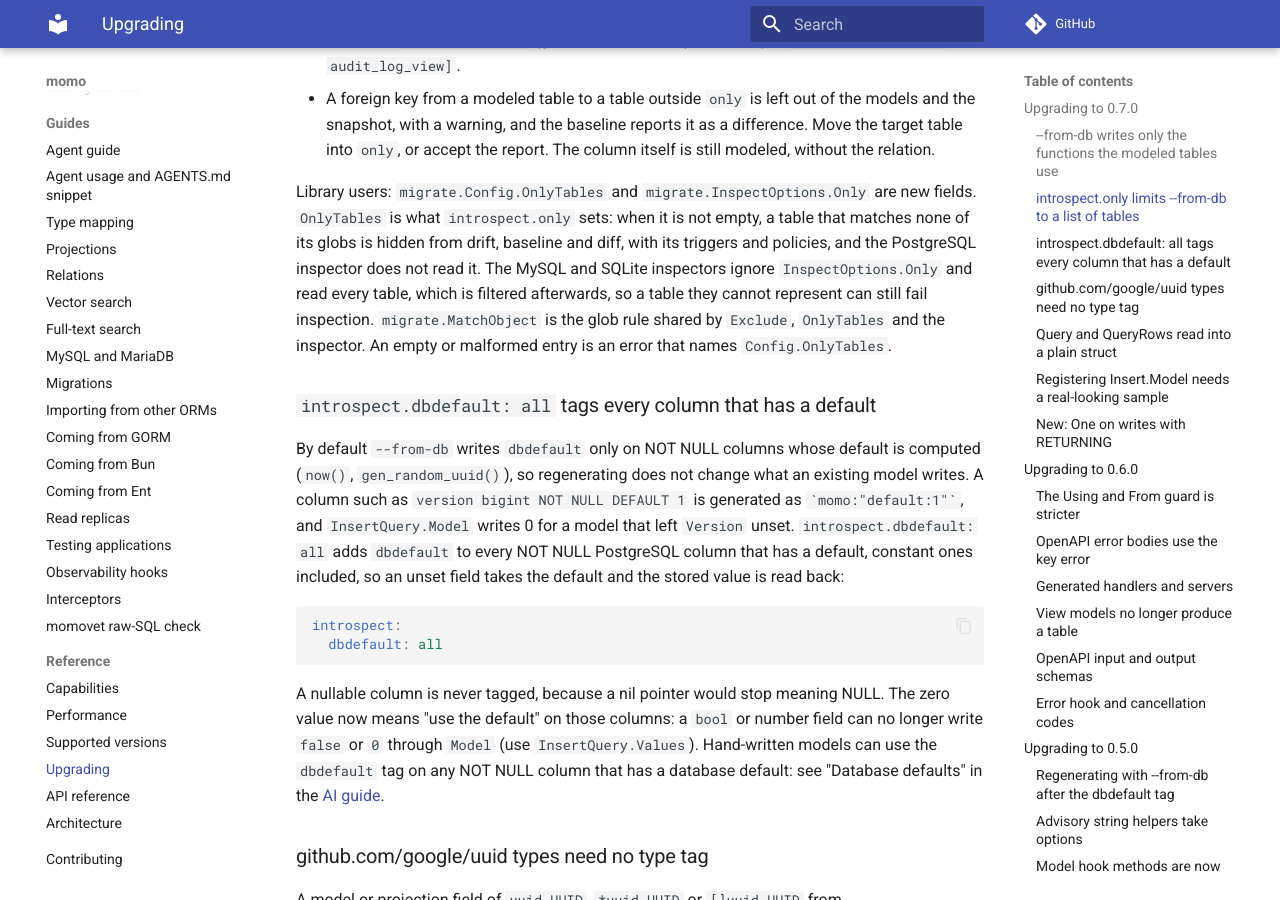
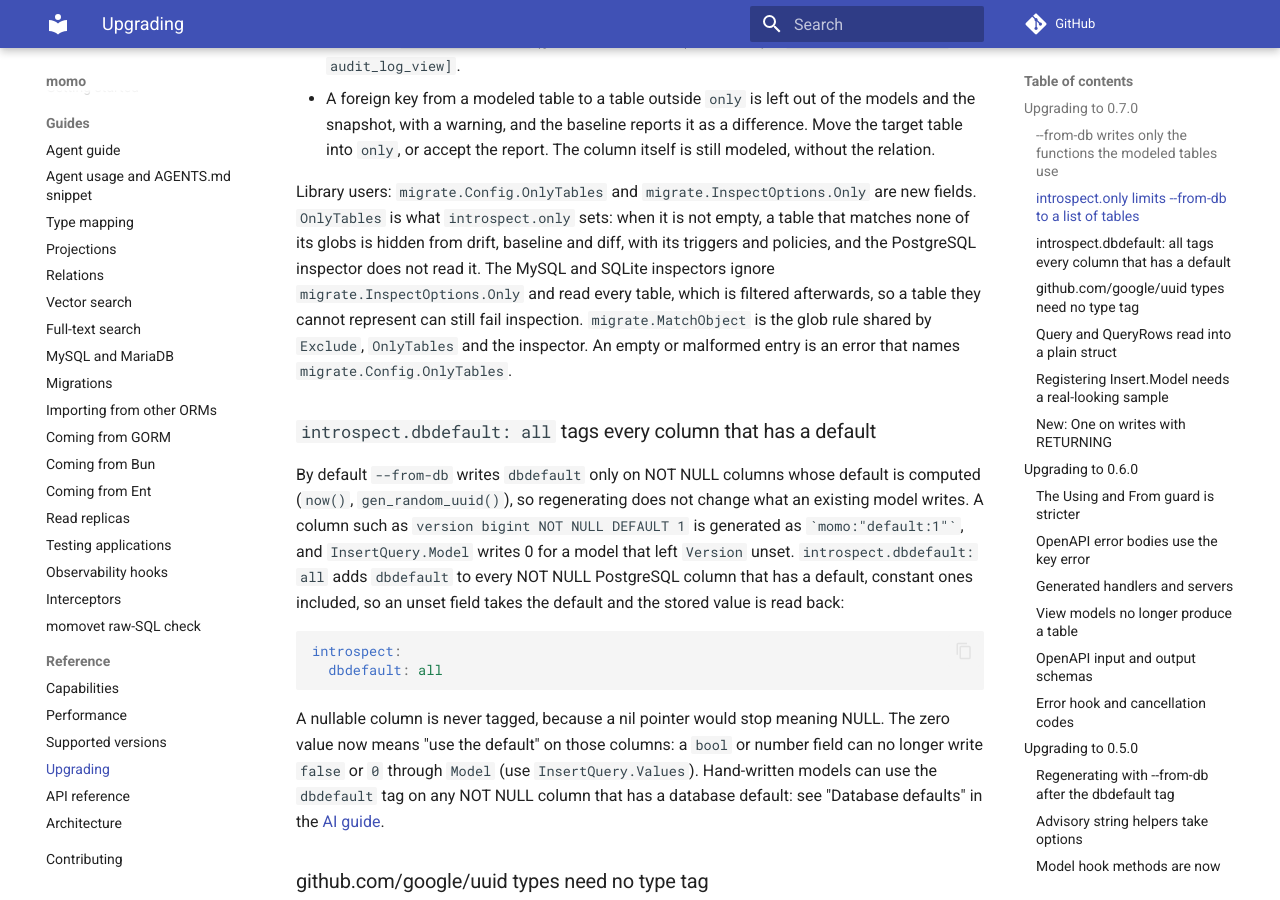
Before and after one commit to azrtydxb/momo, an MkDocs documentation site: the page built from docs/upgrading.md, in a window 1280 px wide and 900 px high, scrolled down 1818 px. Built offline with MkDocs 1.6.1 and Material for MkDocs 9.7.7, drawn with Linux system fonts in a browser that asks for light colours; comment, search, counter and statistics services are not loaded; the version menu is left out.

Commit message:
docs: qualify the new migrate names and add migrate.MatchObject to the reference

```diff
--- a/docs/upgrading.md
+++ b/docs/upgrading.md
@@ -90,11 +90,11 @@ Library users: `migrate.Config.OnlyTables` and `migrate.InspectOptions.Only`
 are new fields. `OnlyTables` is what `introspect.only` sets: when it is not
 empty, a table that matches none of its globs is hidden from drift, baseline
 and diff, with its triggers and policies, and the PostgreSQL inspector does not
-read it. The MySQL and SQLite inspectors ignore `InspectOptions.Only` and read
+read it. The MySQL and SQLite inspectors ignore `migrate.InspectOptions.Only` and read
 every table, which is filtered afterwards, so a table they cannot represent can
 still fail inspection. `migrate.MatchObject` is the glob rule shared by
 `Exclude`, `OnlyTables` and the inspector. An empty or malformed entry is an
-error that names `Config.OnlyTables`.
+error that names `migrate.Config.OnlyTables`.
 
 ### `introspect.dbdefault: all` tags every column that has a default
 
```
Also changed, not shown: docs/reference.md (+1 -0 lines).
